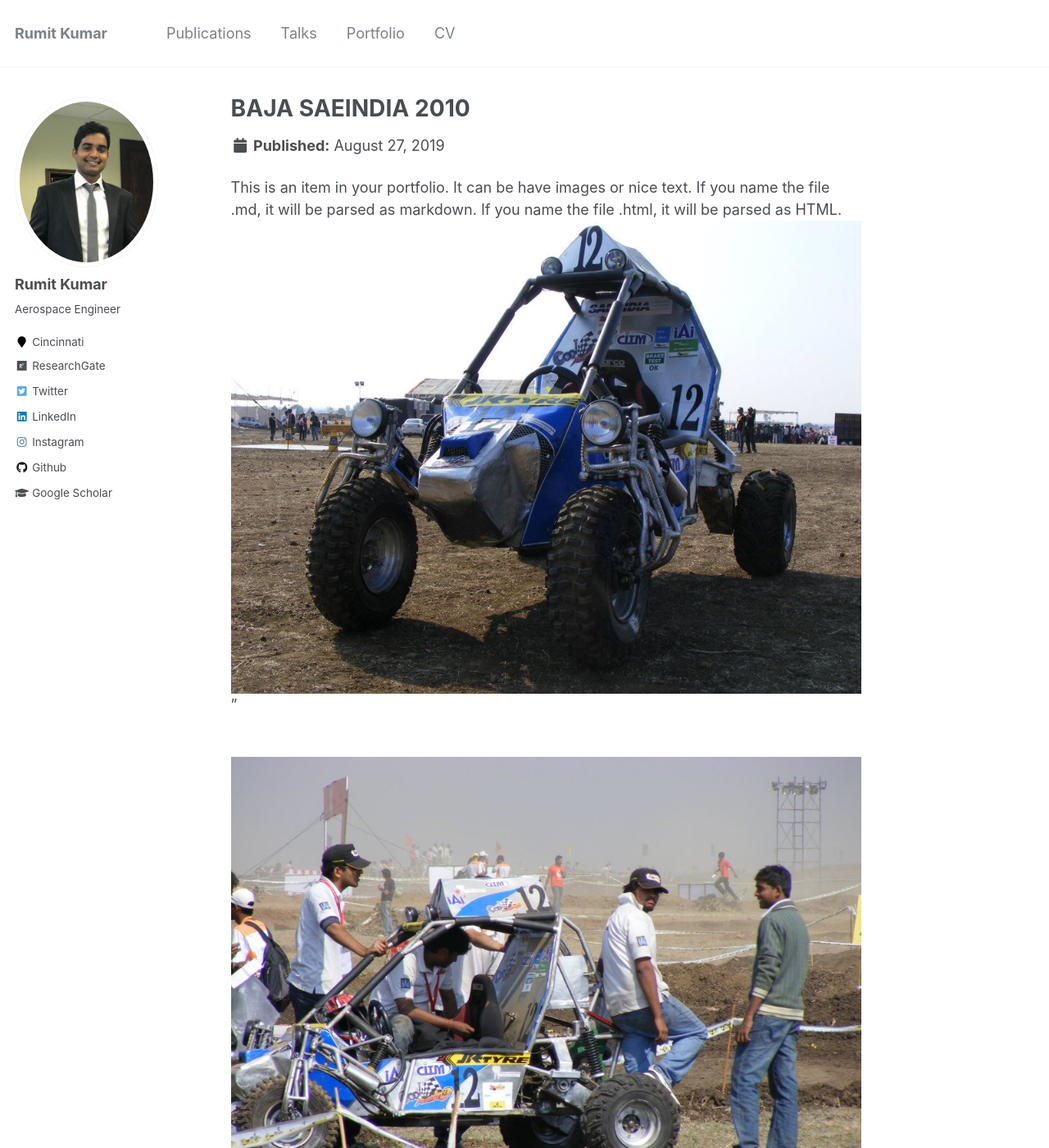
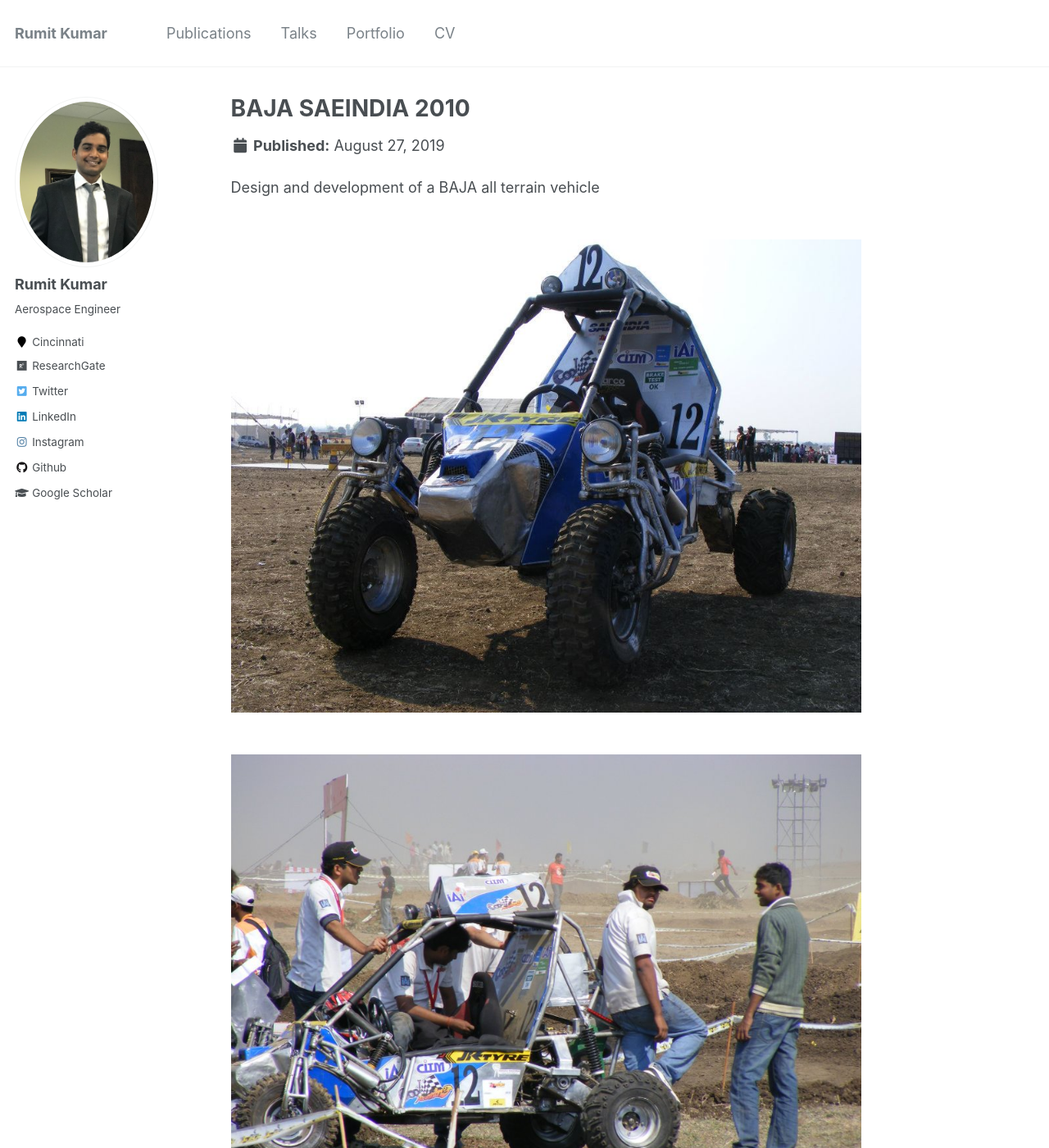
Before and after one commit to kumarrt/kumarrt.github.io, a Jekyll site: the page built from _portfolio/BAJA2010.md, in a window 1280 px wide and 1400 px high. Shown: the whole window at 82% size. Built offline with Jekyll 4.4.1, drawn with Linux system fonts in a browser that asks for light colours.

Commit message:
Update BAJA2010.md

```diff
--- a/_portfolio/BAJA2010.md
+++ b/_portfolio/BAJA2010.md
@@ -1,9 +1,11 @@
 ---
 title: "BAJA SAEINDIA 2010"
-excerpt: "BAJA All Terrain Vehicle <br/><img src='/images/BAJA ATV.jpg'>"
+excerpt: "Design and development of a BAJA all terrain vehicle"
 collection: portfolio
 ---
 
-This is an item in your portfolio. It can be have images or nice text. If you name the file .md, it will be parsed as markdown. If you name the file .html, it will be parsed as HTML. <br/><img src='/images/BAJA ATV.jpg'>"
+Design and development of a BAJA all terrain vehicle
 
-<br/><img src='/images/BAJA ATV 2.jpg'>"
+<br/><img src='/images/BAJA ATV.jpg'>
+
+<br/><img src='/images/BAJA ATV 2.jpg'>
```
